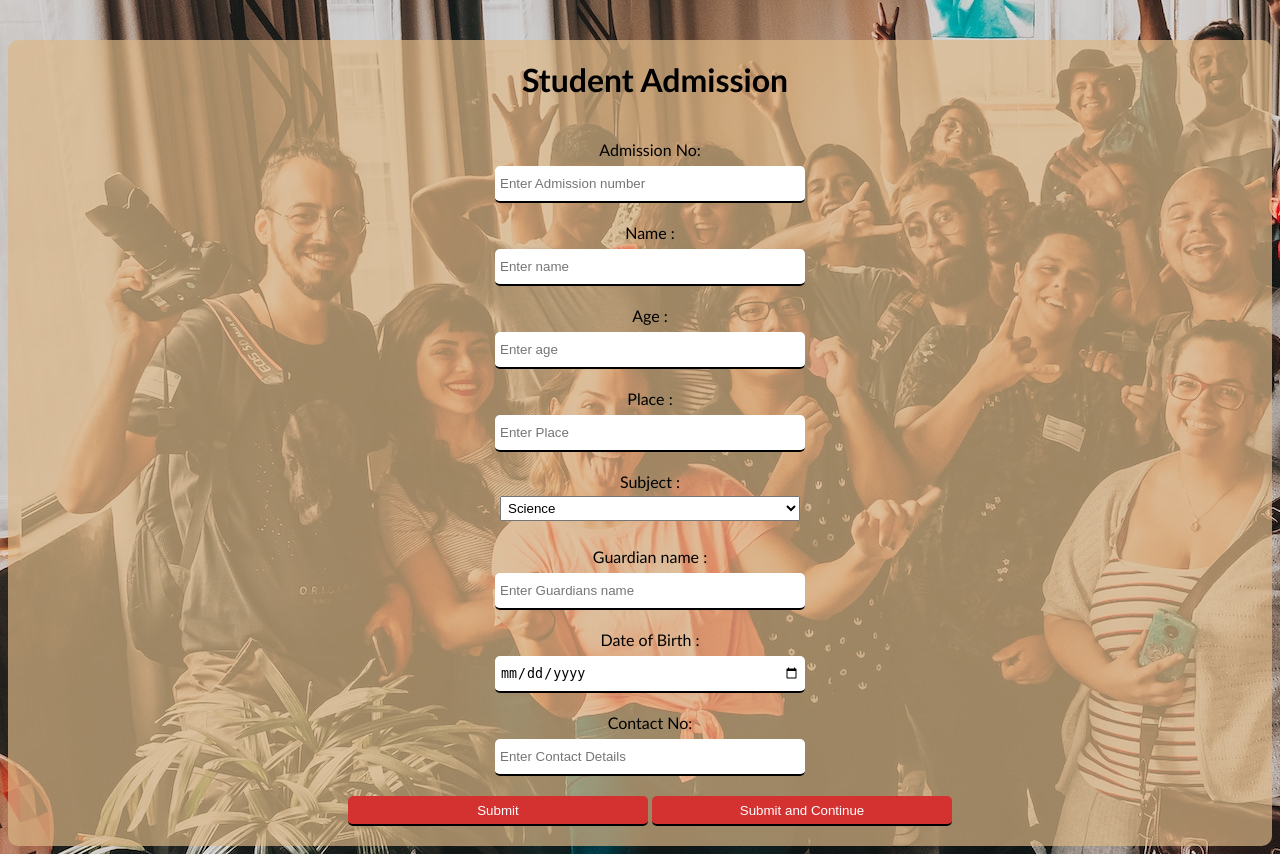
After one commit to jyothishr2000/snmhighschool, a Django app: page /admission/ in a window 1280 px wide. The commit adds this page. Run offline with Django 4.2, Linux system fonts and the light colour scheme.

Commit message:
Admission page created and connected partially

```diff
--- a/snmhighschool/home/urls.py
+++ b/snmhighschool/home/urls.py
@@ -6,5 +6,7 @@ urlpatterns = [
     path('login/',views.log,name='logpage'),
     path('register/',views.register,name='registerpage'),
     path('logout/',views.logout),
-    path('about',views.about,name='aboutpage')
+    path('about/',views.about,name='aboutpage'),
+    path('admission/',views.admission,name='admissionpage'),
+
 ]
--- a/snmhighschool/home/views.py
+++ b/snmhighschool/home/views.py
@@ -6,6 +6,9 @@ from django.contrib.auth.models import User
 # Create your views here.
 def home(request):
     return render(request,'home.html')
+
+def about(request):
+    return render(request,'about.html')
 
 def log(request):
     if request.method=='POST':
@@ -50,6 +53,5 @@ def logout(request):
     auth.logout(request)
     return redirect('/')
 
-
-def about(request):
-    return render(request,'about.html')
+def admission(request):
+    return render(request,'admission.html')
--- /dev/null
+++ b/snmhighschool/template/admission.html
@@ -0,0 +1,103 @@
+<!DOCTYPE html>
+<html lang="en">
+{% load static %}
+<head>
+    <meta charset="UTF-8">
+    <meta name="viewport" content="width=device-width, initial-scale=1.0">
+    <title>Admission</title>
+
+    <style>
+        body{
+
+        }
+        .main{
+            font-family:'Trebuchet MS', 'Lucida Sans Unicode', 'Lucida Grande', 'Lucida Sans', Arial, sans-serif;
+            border-radius: 10px;
+            background-color:rgba(222, 184, 135, 0.689);
+            margin-top: 20px;
+            height: auto;
+            padding-bottom: 20px;
+        }
+        .main h1{
+            margin-left: 30px;
+            margin-top: 40px;
+            padding: 20px;
+        }
+        .pg-details{
+            margin-left: 20px;
+            margin-top: 20px;
+        }
+        .pg-details input{
+            padding: 5px;
+            margin-bottom: 20px;
+            margin-top: 7px;
+            width: 300px;
+            height: 25px;
+            border: none;
+            border-bottom: 2px solid black;
+            border-radius: 5px;
+        }
+        .pg-details select{
+            padding: 3px;
+            margin-top: 5px;
+            margin-bottom: 7px;
+            width: 300px;
+            height: 25px;
+        }
+        .pg-details button{
+            height: 30px;
+            width: 300px;
+            color: white;
+            background-color: rgb(212, 49, 49);
+            border: none;
+            border-bottom: 2px solid black;
+            border-radius: 5px;
+        }
+
+    </style>
+</head>
+<body style="background-image: url({%static 'images/admission.jpg'%});">
+    <center>
+    <div class="main">
+        <h1>Student Admission</h1>
+        <div class="pg-details">
+            <form action="">
+
+            <label for="Adm_no">Admission No:</label><br>
+            <input type="number" placeholder="Enter Admission number"><br>
+
+            <label for="name">Name :</label><br>
+            <input type="text" placeholder="Enter name"><br>
+
+            <label for="name">Age :</label><br>
+            <input type="number" placeholder="Enter age"><br>
+
+            <label for="place">Place :</label><br>
+            <input type="text" placeholder="Enter Place"><br>
+
+            <label for="Subject">Subject :</label><br>
+            <select name="subject" id=""><br>
+                <option value="">Science</option>
+                <option value="">Commerce</option>
+                <option value="">Humanities</option>
+            </select><br><br>
+
+            <label for="Gname">Guardian name :</label><br>
+            <input type="text" placeholder="Enter Guardians name"><br>
+
+            <label for="dob">Date of Birth :</label><br>
+            <input type="date" placeholder="Enter name"><br>
+
+            <label for="Ctno">Contact No:</label><br>
+            <input type="text" placeholder="Enter Contact Details"><br>
+
+            <button type="submit">Submit</button>
+
+            <button type="submit">Submit and Continue</button>
+
+            </form>
+        </div>
+    </div>
+    </center>
+</body>
+</html>
--- a/snmhighschool/template/register.html
+++ b/snmhighschool/template/register.html
@@ -4,7 +4,7 @@
     <meta charset="UTF-8">
     <meta http-equiv="X-UA-Compatible" content="IE=edge">
     <meta name="viewport" content="width=device-width, initial-scale=1.0">
-    <title>Login page</title>
+    <title>Register page</title>
     <style>
         .log{
             background-color: rgba(222, 184, 135, 0.781);
```
Also changed, not shown: snmhighschool/template/about.html (+16 -6 lines), snmhighschool/template/home.html (+6 -7 lines), snmhighschool/static/images/admission.jpg (added).
